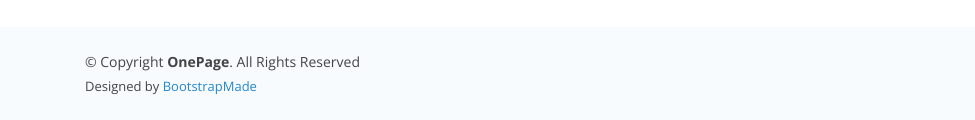
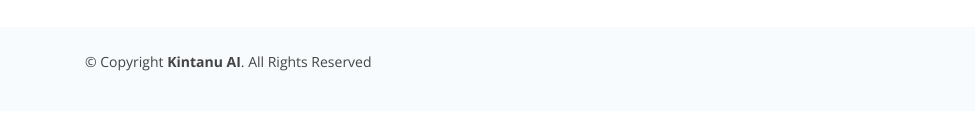
Before and after one commit to kintanu/kintanu, a plain HTML site: page index.html in a window 1280 px wide. Shown: the part 8210-8330 px from the top of the page, 0-975 px from the left. Drawn offline with nearby package versions, Linux system fonts and the light colour scheme; animation ran at ten frames a second.

Commit message:
Update index.html

```diff
--- a/index.html
+++ b/index.html
@@ -962,14 +962,7 @@
 
       <div class="mr-md-auto text-center text-md-left">
         <div class="copyright">
-          &copy; Copyright <strong><span>OnePage</span></strong>. All Rights Reserved
-        </div>
-        <div class="credits">
-          <!-- All the links in the footer should remain intact. -->
-          <!-- You can delete the links only if you purchased the pro version. -->
-          <!-- Licensing information: https://bootstrapmade.com/license/ -->
-          <!-- Purchase the pro version with working PHP/AJAX contact form: https://bootstrapmade.com/onepage-multipurpose-bootstrap-template/ -->
-          Designed by <a href="https://bootstrapmade.com/">BootstrapMade</a>
+          &copy; Copyright <strong><span>Kintanu AI</span></strong>. All Rights Reserved
         </div>
       </div>
       <div class="social-links text-center text-md-right pt-3 pt-md-0">
```
